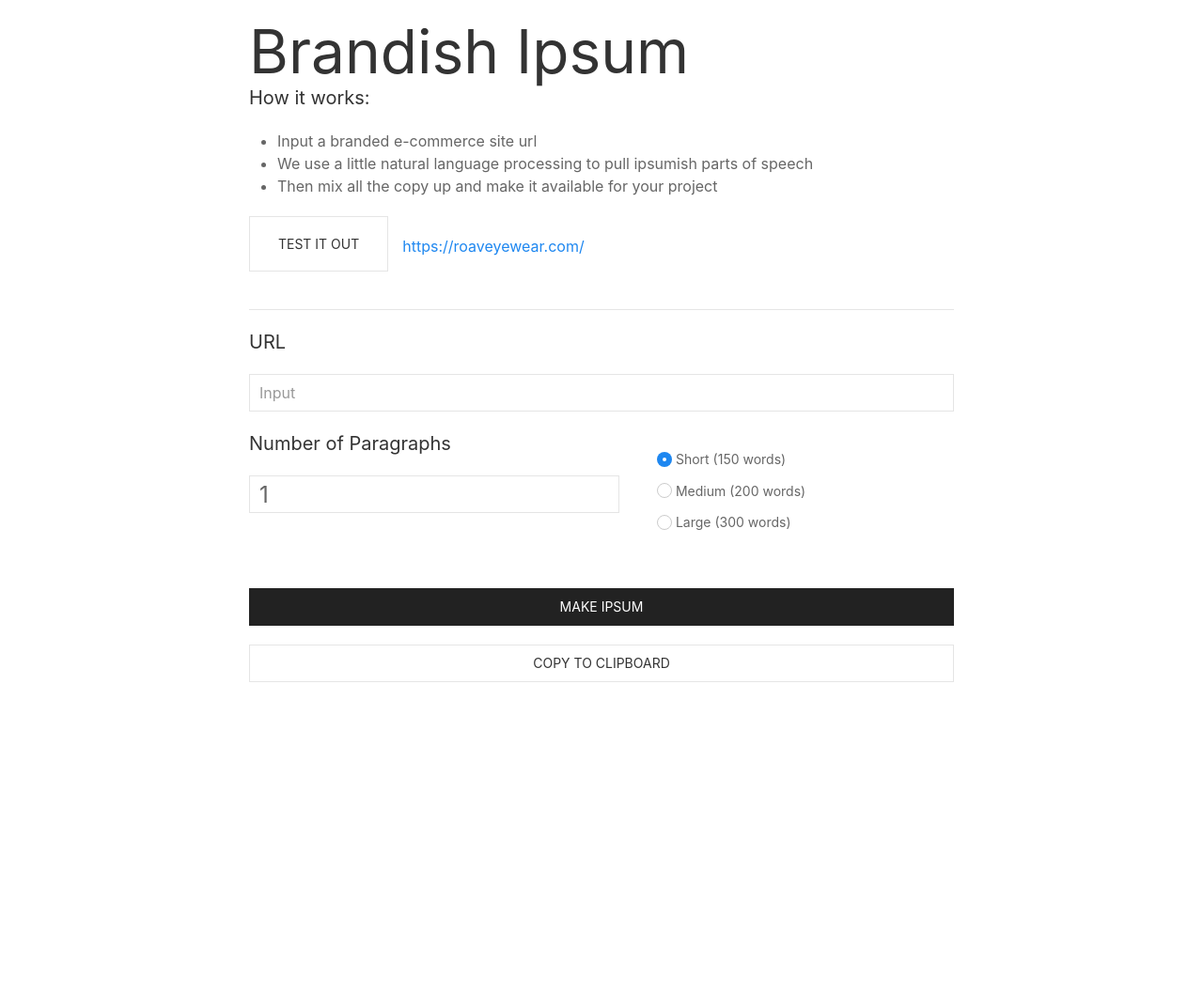
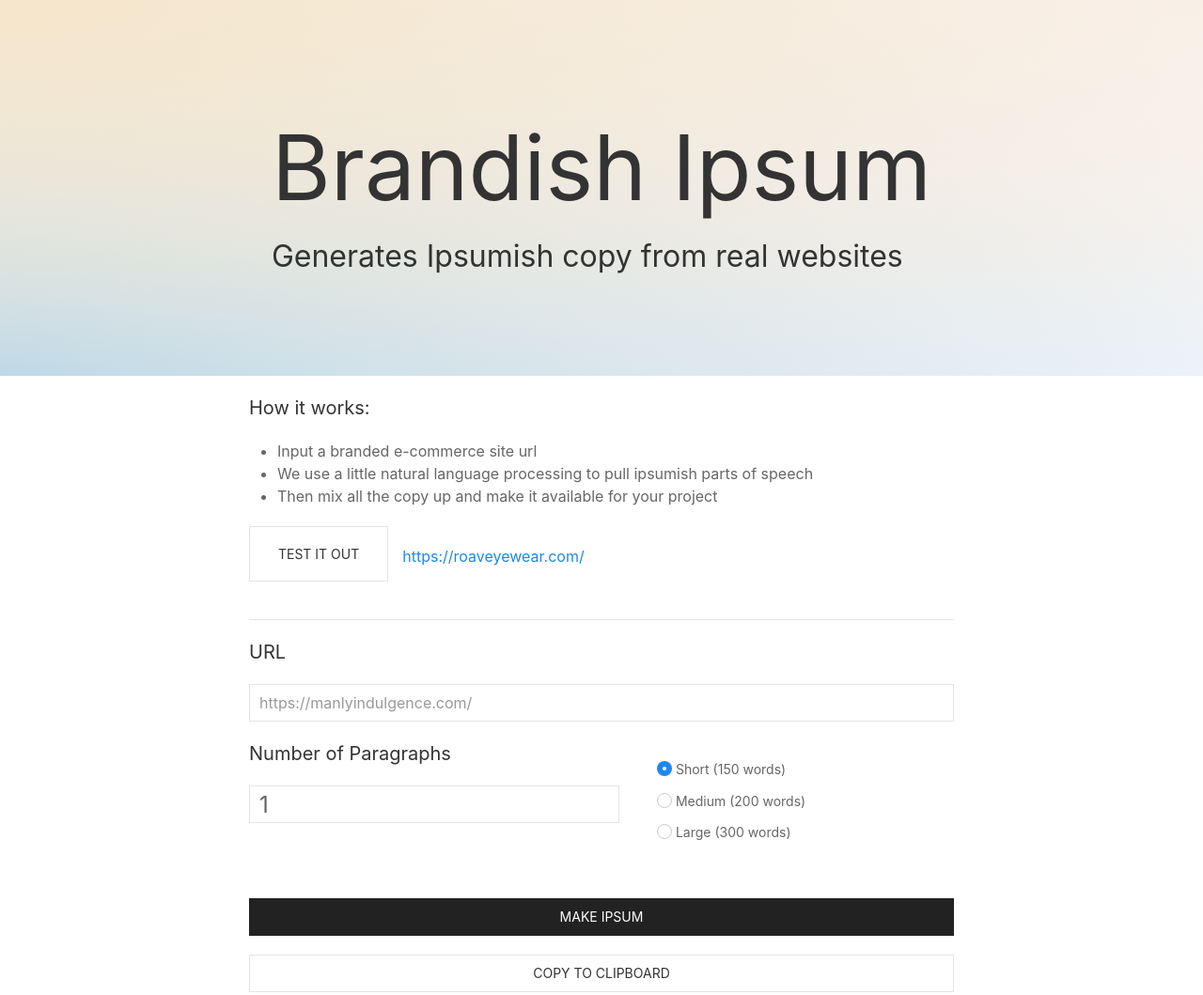
Before and after one commit to LucasZapico/brandish-ipsum-vanillajs, a website built with webpack: page public/index.html in a window 1280 px wide. Shown: the top 1059 px of the page at 94% size. Before the commit the page ends 800 px from the top, so only its background shows below. Built offline with nearby package versions, Linux system fonts and the light colour scheme.

Commit message:
add aurora background to hero

```diff
--- a/public/index.html
+++ b/public/index.html
@@ -9,11 +9,19 @@
   <title>BrandishIpsum</title>
 </head>
 <body>
+  <div class="aurora">
+    <div>
+      <h1 class="uk-heading-large uk-margin-remove-bottom
+      uk-margin-top">Brandish Ipsum</h1>
+      <h2 class="uk-heading-sm uk-margin-remove-bottom uk-margin-top">Generates Ipsumish copy from real websites</h2>
+    </div>
+  </div>
   <div id="root" class="uk-container uk-container-xsmall">
 
 
-      <h1 class="uk-heading-medium uk-margin-remove-bottom uk-margin-top">Brandish Ipsum</h1>
-      <h4 class="uk-text uk-margin-remove-top">How it works:</h4>
+
+
+      <h4 class="uk-text uk-margin-top">How it works:</h4>
       <ul class="uk-text">
         <li>Input a branded e-commerce site url</li>
         <li>We use a little natural language processing to pull ipsumish parts of speech</li>
@@ -28,7 +36,7 @@
         <fieldset class="uk-fieldset">
         <h4 class="uk-text">URL</h4>
         <div class="uk-margin-bottom">
-            <input class="uk-input" id="url" type="text" placeholder="Input">
+            <input class="uk-input" id="url" type="text" placeholder="https://manlyindulgence.com/">
         </div>
         <div  class="uk-flex uk-flex-stretch uk-margin uk-child-width-auto ">
           <div class="uk-padding uk-padding-remove-left uk-padding-remove-top">
@@ -42,15 +50,15 @@
         </div>
       </div>
         <button class="uk-button uk-button-secondary uk-width-1-1 uk-margin" id="submit">Make Ipsum</button>
-
       </fieldset>
     </form>
     <button id="to-clipboard" class="uk-button uk-button-default uk-button uk-width-1-1">Copy to Clipboard</button>
+    <div class="uk-alert-primary" uk-alert>
+      <a class="uk-alert-close" uk-close></a>
+      <p>Sorry for the slow processing time. The backend is setup dynamically by Heroku and might take a second.</p>
+  </div>
     <div class="uk-text uk-margin" id="ipsum">
-
     </div>
-
   </div>
-
 </body>
 </html>
--- a/src/styles.scss
+++ b/src/styles.scss
@@ -1,3 +1,6 @@
+
+
+
 .skeleton {
 	margin-top: 1rem;
 	margin-bottom: 1rem;
@@ -17,3 +20,18 @@
 		background: #c4c4c4;
 	}
 }
+
+.aurora {
+	background-color: #fff;
+	background-image:
+		radial-gradient(at top left, #f6e6cb, transparent),
+		radial-gradient(at top right, #faf3f3, transparent),
+		radial-gradient(at bottom left, #A7D3F2, transparent);
+	background-size: 100% 100%;
+	background-repeat: no-repeat;
+	width: 100%;
+	display: flex;
+	align-items: center;
+	justify-content: center;
+	height: 400px;
+}
```
Also changed, not shown: README.md.
